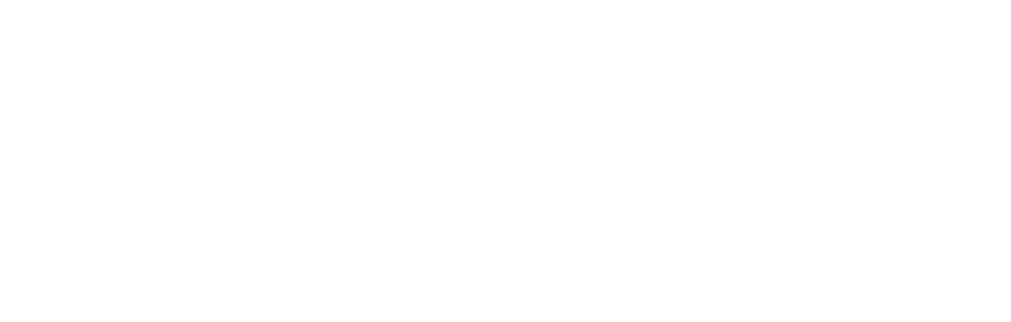
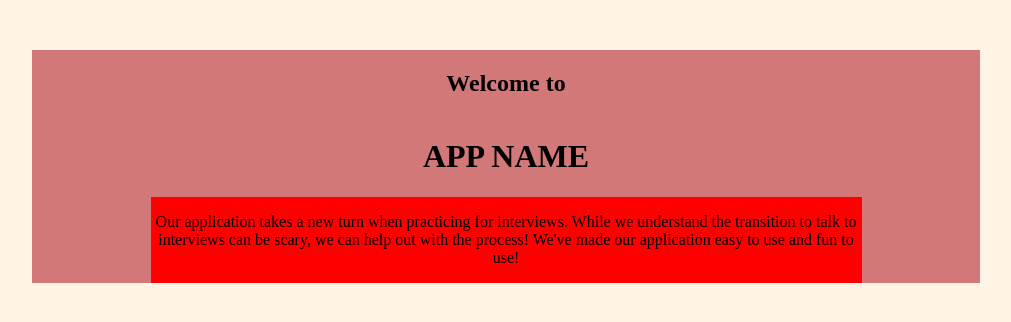
Before and after one commit to rachel-pu/WiNG.it-hackathon, a Flask app: page / in a window 1280 px wide. Before the commit the part shown is empty. Shown: the top 322 px of the page, without its empty margins (134-1145 px from the left). Run offline with Flask 3, Linux system fonts and the light colour scheme.

Commit message:
started to set up home.html

```diff
--- /dev/null
+++ b/static/styles/home.css
@@ -0,0 +1,21 @@
+body{
+    background-color: #fff3e5;
+}
+
+.home-main-div{
+    display: flex;
+    flex-direction: column;
+    justify-content: center;
+    align-content: center;
+    text-align: center;
+    background-color: #d27878;
+    width: 75%;
+    margin: auto;
+    margin-top: 50px;
+}
+
+.description{
+    width: 75%;
+    margin: auto;
+    background-color: red;
+}
--- a/templates/home.html
+++ b/templates/home.html
@@ -1,10 +1,21 @@
 <!DOCTYPE html>
 <html lang="en">
 <head>
+    <link rel="stylesheet"href="{{ url_for('static', filename='styles/home.css') }}">
     <meta charset="UTF-8">
-    <title>hello</title>
+    <title>App Name</title>
 </head>
 <body>
 
+<div class = "home-main-div">
+    <h2>Welcome to</h2>
+    <h1>APP NAME</h1>
+    <div class = "description">
+        <p>Our application takes a new turn when practicing for interviews. While we understand
+        the transition to talk to interviews can be scary, we can help out with the process!
+        We've made our application easy to use and fun to use!</p>
+    </div>
+</div>
+
 </body>
 </html>
```
